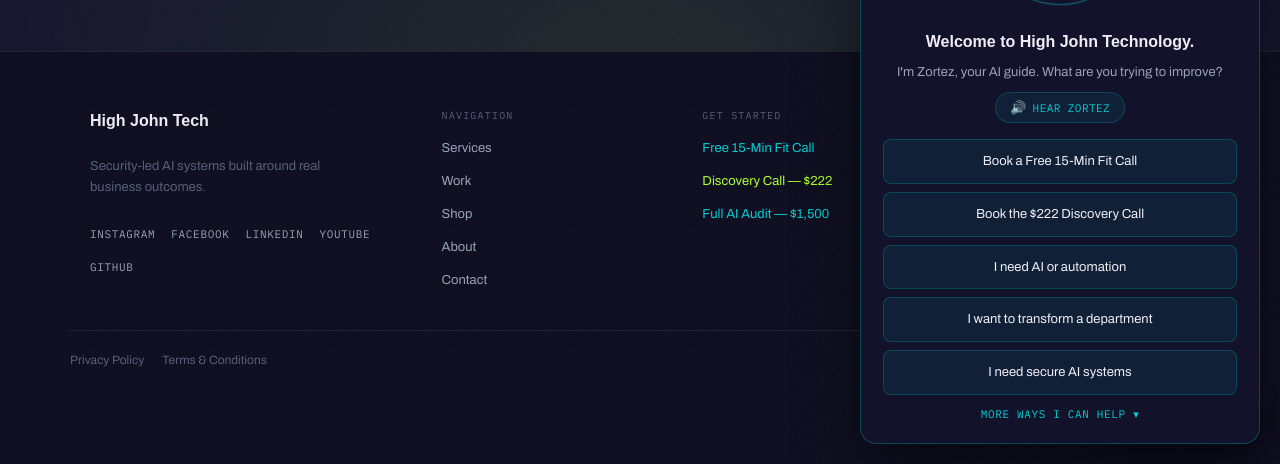
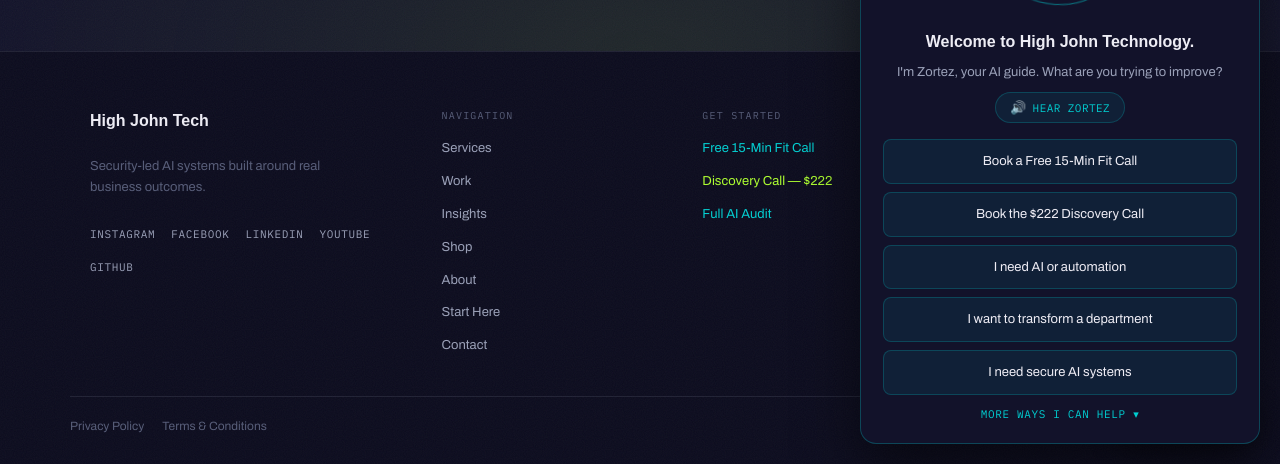
Before and after one commit to HighJohnTech/highjohn-preview, a Jekyll site: the page built from index.html, in a window 1280 px wide and 900 px high, scrolled down 6232 px, cut to the strip 436-900 px from the top of the window. Built offline with Jekyll 4.4.1, drawn with Linux system fonts in a browser that asks for light colours; some web fonts are replaced.

Commit message:
Restore insights and start links and remove public audit price

```diff
--- a/_includes/footer.html
+++ b/_includes/footer.html
@@ -11,8 +11,10 @@
       <span class="footer-heading mono">Navigation</span>
       <a href="{{ '/services/' | relative_url }}">Services</a>
       <a href="{{ '/work/' | relative_url }}">Work</a>
+      <a href="{{ '/insights/' | relative_url }}">Insights</a>
       <a href="{{ '/shop/' | relative_url }}">Shop</a>
       <a href="{{ '/about/' | relative_url }}">About</a>
+      <a href="{{ '/start/' | relative_url }}">Start Here</a>
       <a href="{{ '/contact/' | relative_url }}">Contact</a>
     </div>
 
@@ -20,7 +22,7 @@
       <span class="footer-heading mono">Get Started</span>
       {% include fit-call-cta.html class="footer-link-cta" label="Free 15-Min Fit Call" icon=false %}
       {% include cta-book.html class="footer-link-cta footer-link-cta--primary" label="Discovery Call — $222" service="Discovery Call" icon=false %}
-      {% include cta-book.html class="footer-link-cta" label="Full AI Audit — $1,500" service="Full AI Audit" icon=false %}
+      {% include cta-book.html class="footer-link-cta" label="Full AI Audit" service="Full AI Audit" icon=false %}
     </div>
 
     <div class="footer-col">
```
